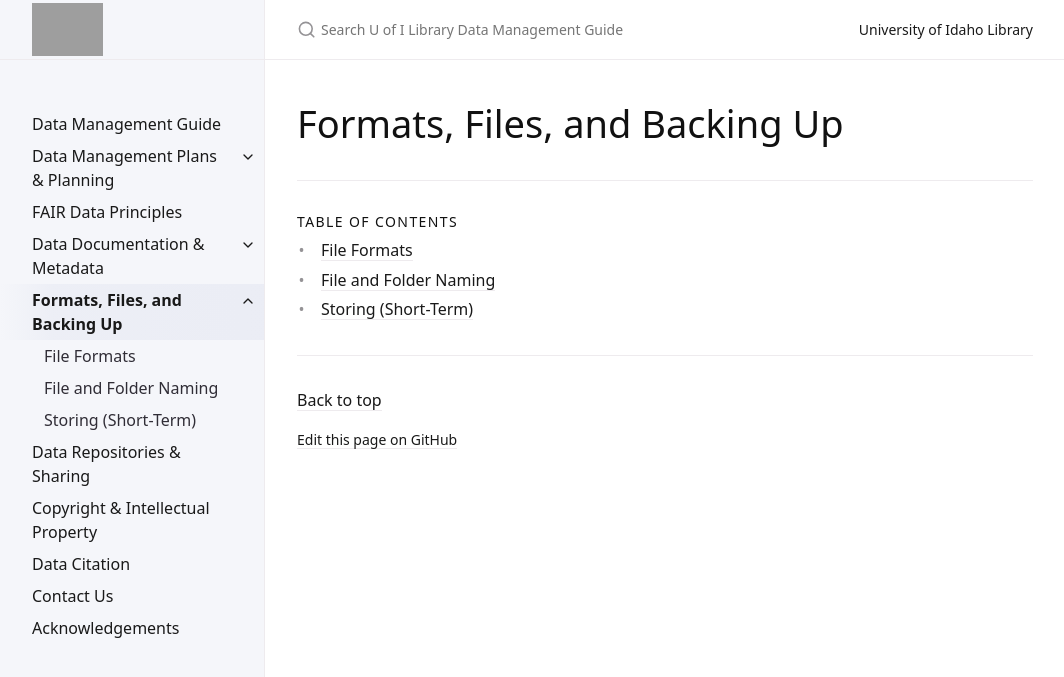
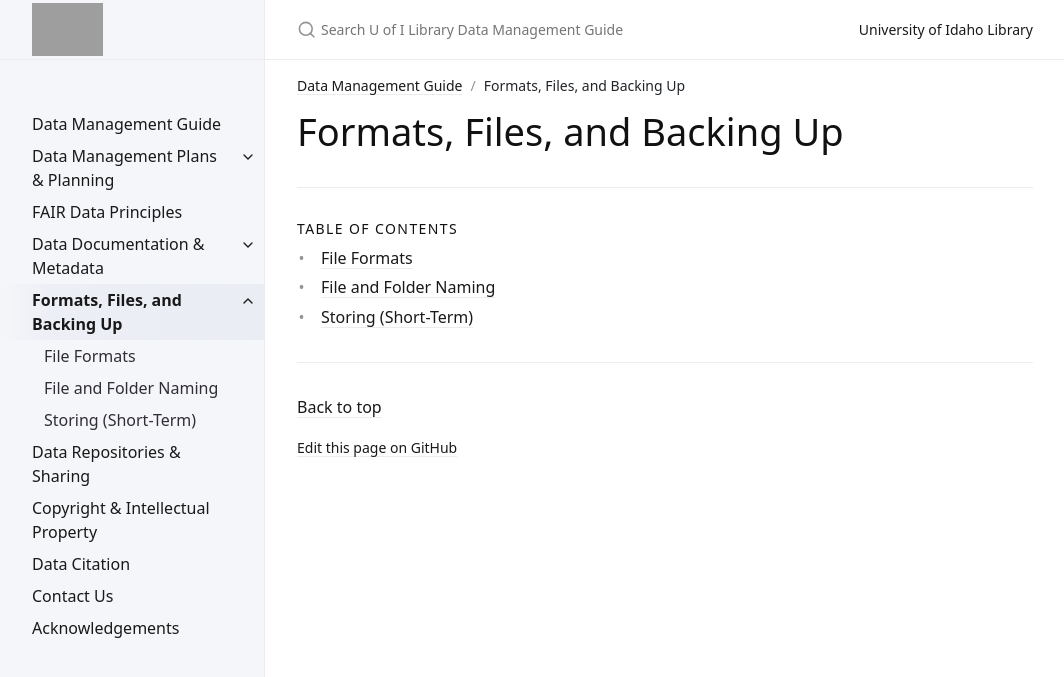
Before and after one commit to uidaholib/data-management-guide, a Jekyll site: the page built from guide/sharing/index.md, in a window 1280 px wide. Shown: the top 677 px of the page, without its empty margins (107-1171 px from the left). Built offline with Jekyll 4.4.1, drawn with Linux system fonts in a browser that asks for light colours.

Commit message:
add breadcrumb for non-child pages

```diff
--- a/_layouts/default.html
+++ b/_layouts/default.html
@@ -114,6 +114,13 @@ layout: table_wrappers
               <li class="breadcrumb-nav-list-item"><span>{{ page.title }}</span></li>
             </ol>
           </nav>
+        {% else %}
+          <nav aria-label="Breadcrumb" class="breadcrumb-nav">
+            <ol class="breadcrumb-nav-list">
+              <li class="breadcrumb-nav-list-item"><a href="{{ '/' | relative_url }}">Data Management Guide</a></li>
+              <li class="breadcrumb-nav-list-item"><span>{{ page.title }}</span></li>
+            </ol>
+          </nav>
         {% endif %}
       {% endunless %}
       <div id="main-content" class="main-content" role="main">
```
